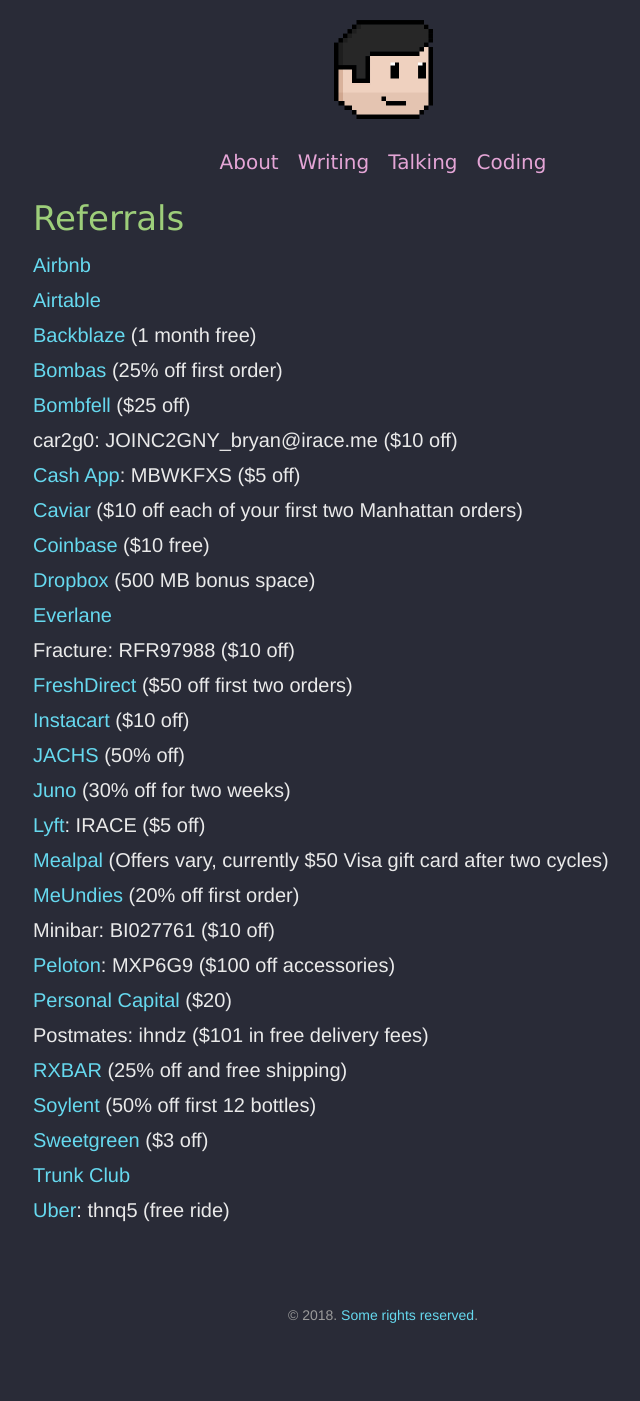
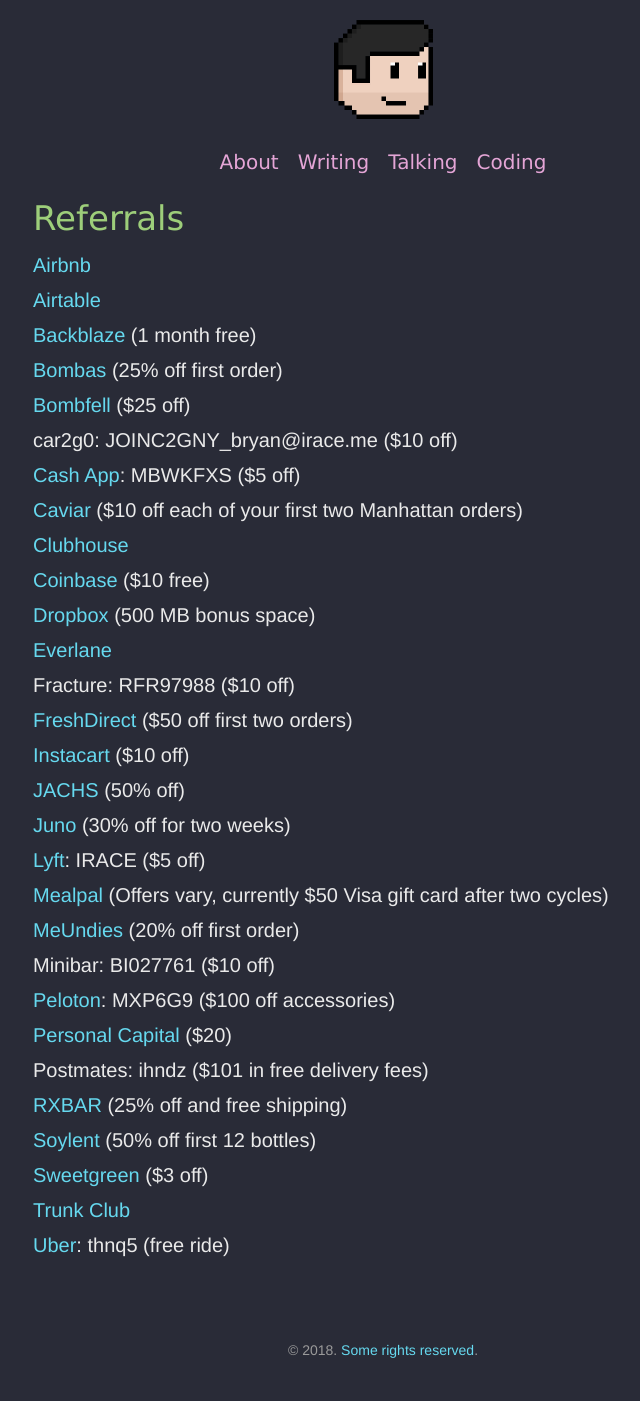
Before and after one commit to irace/irace.github.com, a Jekyll site: the page built from referrals.md, in a window 1280 px wide. Shown: the whole page, without its empty margins (257-897 px from the left). Built offline with Jekyll 4.4.1, drawn with Linux system fonts in a browser that asks for light colours; before the commit the page ends 1366 px from its top, so only the background shows below that.

Commit message:
Add Clubhouse

```diff
--- a/referrals.md
+++ b/referrals.md
@@ -11,6 +11,7 @@
 - car2g0: JOINC2GNY_bryan@irace.me ($10 off)
 - [Cash App](https://cash.me/app/MBWKFXS): MBWKFXS ($5 off)
 - [Caviar](https://www.trycaviar.com/r/f06r54?s=web) ($10 off each of your first two Manhattan orders)
+- [Clubhouse](http://r.clbh.se/mveqbLJ)
 - [Coinbase](https://www.coinbase.com/join/529cc96243bb6bfb760000e8) ($10 free)
 - [Dropbox](https://db.tt/PNFeXTxb) (500 MB bonus space)
 - [Everlane](https://www.everlane.com/r/bryanirace)
```
